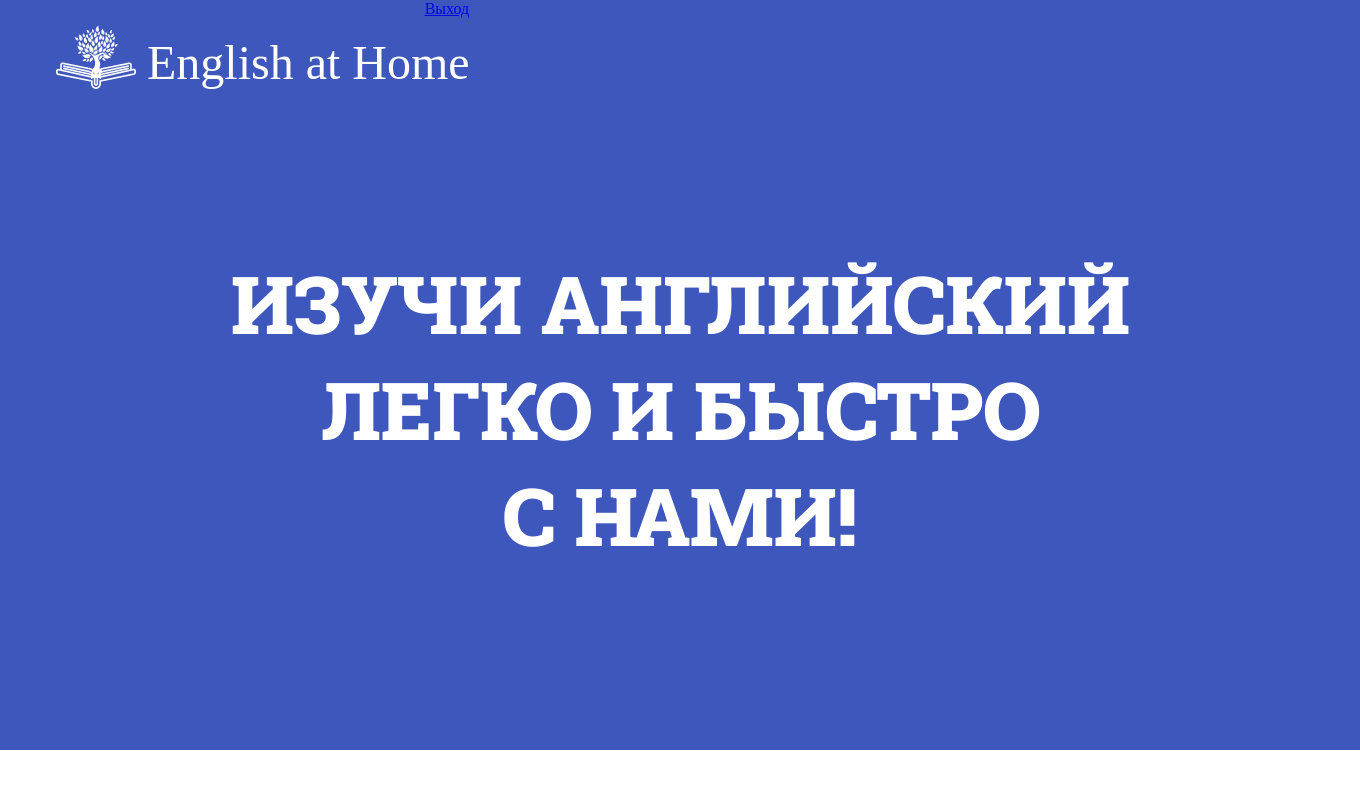
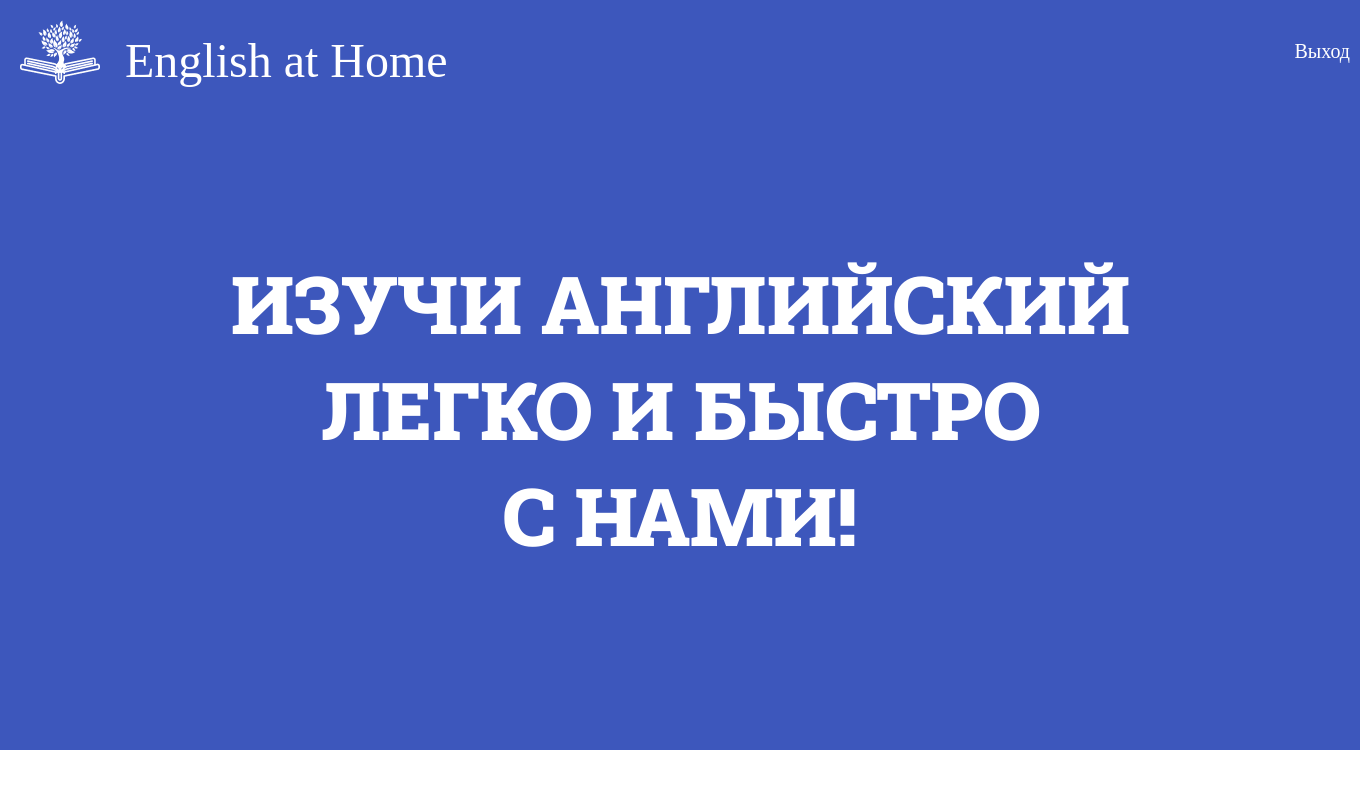
Before and after one commit to Mansur2602/EnglishEducation, a Django app: page / in a window 1360 px wide. Shown: the top 790 px of the page. Run offline with Django 5.2, Linux system fonts and the light colour scheme; some web fonts are replaced.

Commit message:
сделали стилизацию кнопки выхода

```diff
--- a/English_app/static/styles/main.css
+++ b/English_app/static/styles/main.css
@@ -10,18 +10,34 @@ body{
 
 header{
     display: flex;
+    justify-content: space-between;
     height: 100px;
+    width: 1350px;
 }
 
-header>div{
-    margin: 20px 56px;
-}
-
-header>p{
+.box-logo>p{
     font-family: Roboto-Light;
     color: white;
     font-size: 48px;
-    margin: 35px -45px;
+    margin: 18px -45px;
+}
+
+.box-logo{
+    display: flex;
+    gap: 70px;
+    margin: 15px 20px;
+}
+
+.output{
+    color: white;
+    font-family: Roboto-Light;
+    font-size: 20px;
+    text-decoration: none;
+}
+
+.box-output{
+    margin-top: 40px;
+    height: 30px;
 }
 
 .main-text{
@@ -35,7 +51,6 @@ header>p{
 /* ------------------------------------------------------------------ */
 
 .flip-card-container{
-    /* border: 1px solid black; */
     margin-top: 150px;
 }
 
@@ -112,7 +127,6 @@ header>p{
 
   .flip-buttons {
     margin: 0px auto;
-    /* border: 1px solid black; */
     width: 130px;
   }
 
@@ -143,7 +157,6 @@ header>p{
     max-width: 1320px;
     display: flex;
     justify-content: space-between;
-    /* border: 1px solid black; */
 }
 
 .form-button-container>button{
@@ -179,7 +192,6 @@ header>p{
     display: flex;
     flex-direction: column;
     gap: 30px;
-
 }
 
 .form>input{
@@ -190,9 +202,8 @@ header>p{
     font-size: 20px;
     color: black;
     border-radius: 20px;
-    /* border: none; */
+    border: none;
     padding-left: 20px;
-
 }
 
 /* ------------------------------------------------------------------ */
@@ -288,10 +299,3 @@ footer>p{
 }
 
 /* ------------------------------------------------------------------ */
-
-
-
-.error{
-    color: red;
-    font-size: 50px;
-}
--- a/English_app/templates/English_app/main.html
+++ b/English_app/templates/English_app/main.html
@@ -7,14 +7,20 @@
     <title>English at Home</title>
     <link rel="stylesheet" href="{% static 'styles/main.css' %}" type="text/css">
     <link rel="stylesheet" href="{% static 'styles/fonts/fonts.css' %}" type="text/css">
+    <link rel="stylesheet" href="{% static 'styles/adaptiv.css' %}">
 </head>
 <body>
 
 <div class="container-header">
     <header>
+        <div class="box-logo">
         <div><img src="{% static 'images/ico/logo.png' %}" alt="logo"></div>
         <p>English at Home</p>
-        <a href="{% url 'logout' %}">Выход</a>
+    </div>
+
+    <div class="box-output">
+        <a class="output" href="{% url 'logout' %}">Выход</a>
+    </div>
         {% if user.is_authenticated %}
         <h1>{{ user.username }}</h1>
         {% endif %}
@@ -44,6 +50,7 @@
         </div>
     </div>
 
+    <br>
     <div class="flip-buttons">
         <button onclick="prevCard()">&#8592;</button>
         <button onclick="nextCard()">&#8594;</button>
@@ -77,6 +84,8 @@
         card.classList.toggle('flipped');
     }
 </script>
+
+<br><br><br><br><br><br>
 
 <div class="information-container">
     <div class="block-container">
@@ -122,11 +131,6 @@
         </div>
 
         {% if form.non_field_errors %}
-            <!-- <div class="form-errors">
-                {% for error in form.non_field_errors %}
-                    <p class="error-text">{{ error }}</p>
-                {% endfor %}
-            </div> -->
             <style>
                 .Border_red{
                     border: 5px solid red;
--- a/English_cart/settings.py
+++ b/English_cart/settings.py
@@ -23,7 +23,7 @@ BASE_DIR = Path(__file__).resolve().parent.parent
 SECRET_KEY = 'django-insecure-8c4#ze(^2)4*^!55-p8l5y6!eh!xvpkhi*cv+1jxpj&x$@rkve'
 
 # SECURITY WARNING: don't run with debug turned on in production!
-DEBUG = True
+DEBUG = False
 
 ALLOWED_HOSTS = []
 
```
Also changed, not shown: English_app/static/styles/adaptiv.css (added, +180 -0 lines).
